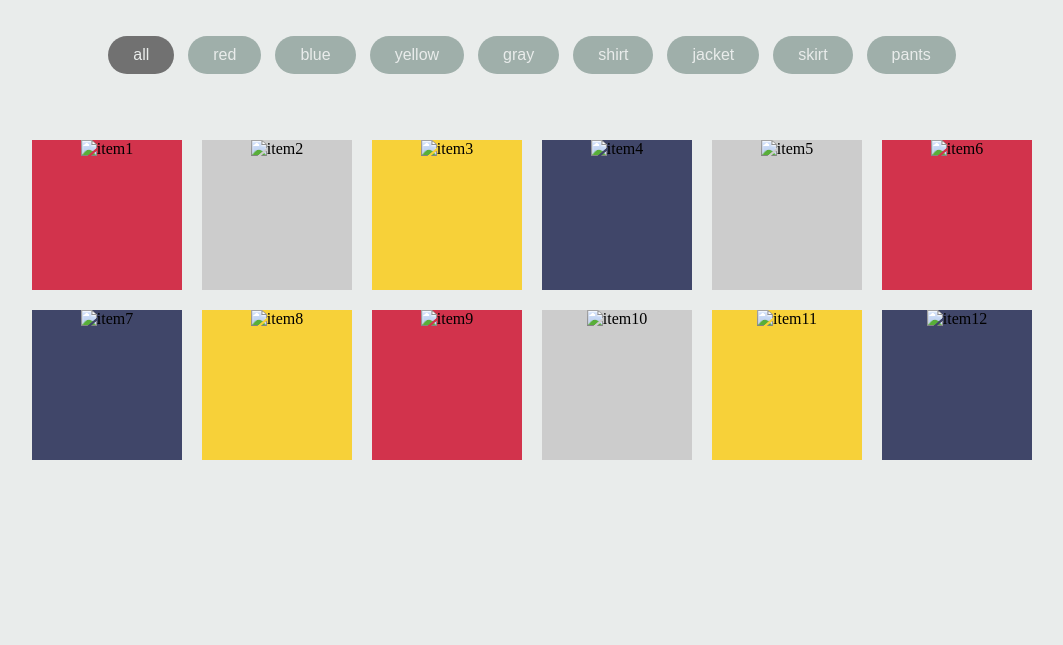
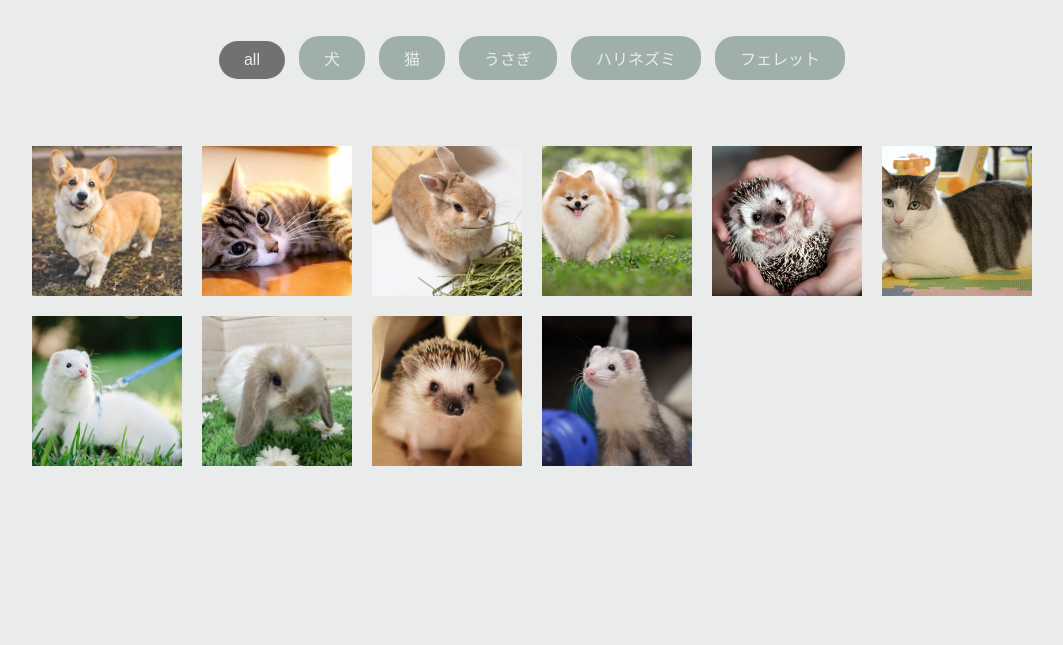
Before and after one commit to ogurao/20250822-js, a plain HTML site: page filtering2/index.html in a window 1280 px wide. Shown: the part 155-800 px from the top of the page, without its empty margins (108-1171 px from the left). Drawn offline with nearby package versions, Linux system fonts and the light colour scheme.

Commit message:
Update index.html

```diff
--- a/filtering2/index.html
+++ b/filtering2/index.html
@@ -12,56 +12,47 @@
 
 <body>
   <div id="wrapper">
-    <h1>Filtering</h1>
+    <h1>PET</h1>
 
     <div id="buttons">
       <button value="all" class="current">all</button>
-      <button value="red">red</button>
-      <button value="blue">blue</button>
-      <button value="yellow">yellow</button>
-      <button value="gray">gray</button>
-      <button value="shirt">shirt</button>
-      <button value="jacket">jacket</button>
-      <button value="skirt">skirt</button>
-      <button value="pants">pants</button>
+      <button value="dog">犬</button>
+      <button value="cat">猫</button>
+      <button value="rabbit">うさぎ</button>
+      <button value="harinezumi">ハリネズミ</button>
+      <button value="feretto">フェレット</button>
     </div><!-- /#buttons -->
 
     <ul id="list">
-      <li class="red skirt">
-        <img src="img/skirt.png" alt="item1">
+      <li class="dog">
+        <img src="img/dog.jpg" alt="item1">
       </li>
-      <li class="gray jacket">
-        <img src="img/jacket.png" alt="item2">
+      <li class="cat">
+        <img src="img/cat.jpg" alt="item3">
       </li>
-      <li class="yellow shirt">
-        <img src="img/shirt.png" alt="item3">
+      <li class="rabbit">
+        <img src="img/rabbit2.jpg" alt="item6">
       </li>
-      <li class="blue skirt">
-        <img src="img/skirt.png" alt="item4">
+      <li class="dog">
+        <img src="img/dog2.jpg" alt="item2">
+        <li class="harinezumi">
+          <img src="img/harinezumi.webp" alt="item7">
+        </li>
       </li>
-      <li class="gray pants">
-        <img src="img/pants.png" alt="item5">
+      <li class="cat">
+        <img src="img/cat2.webp" alt="item4">
       </li>
-      <li class="red shirt">
-        <img src="img/shirt.png" alt="item6">
+      <li class="feretto">
+        <img src="img/feretto2.webp" alt="item10">
       </li>
-      <li class="blue shirt">
-        <img src="img/shirt.png" alt="item7">
+      <li class="rabbit">
+        <img src="img/rabbit.jpg" alt="item5">
       </li>
-      <li class="yellow pants">
-        <img src="img/pants.png" alt="item8">
+      <li class="harinezumi">
+        <img src="img/harinezumi2.jpg" alt="item8">
       </li>
-      <li class="red jacket">
-        <img src="img/jacket.png" alt="item9">
-      </li>
-      <li class="gray shirt">
-        <img src="img/shirt.png" alt="item10">
-      </li>
-      <li class="yellow skirt">
-        <img src="img/skirt.png" alt="item11">
-      </li>
-      <li class="blue jacket">
-        <img src="img/jacket.png" alt="item12">
+      <li class="feretto">
+        <img src="img/feretto.webp" alt="item9">
       </li>
     </ul><!-- /#list -->
   </div><!-- /#wrapper -->
```
